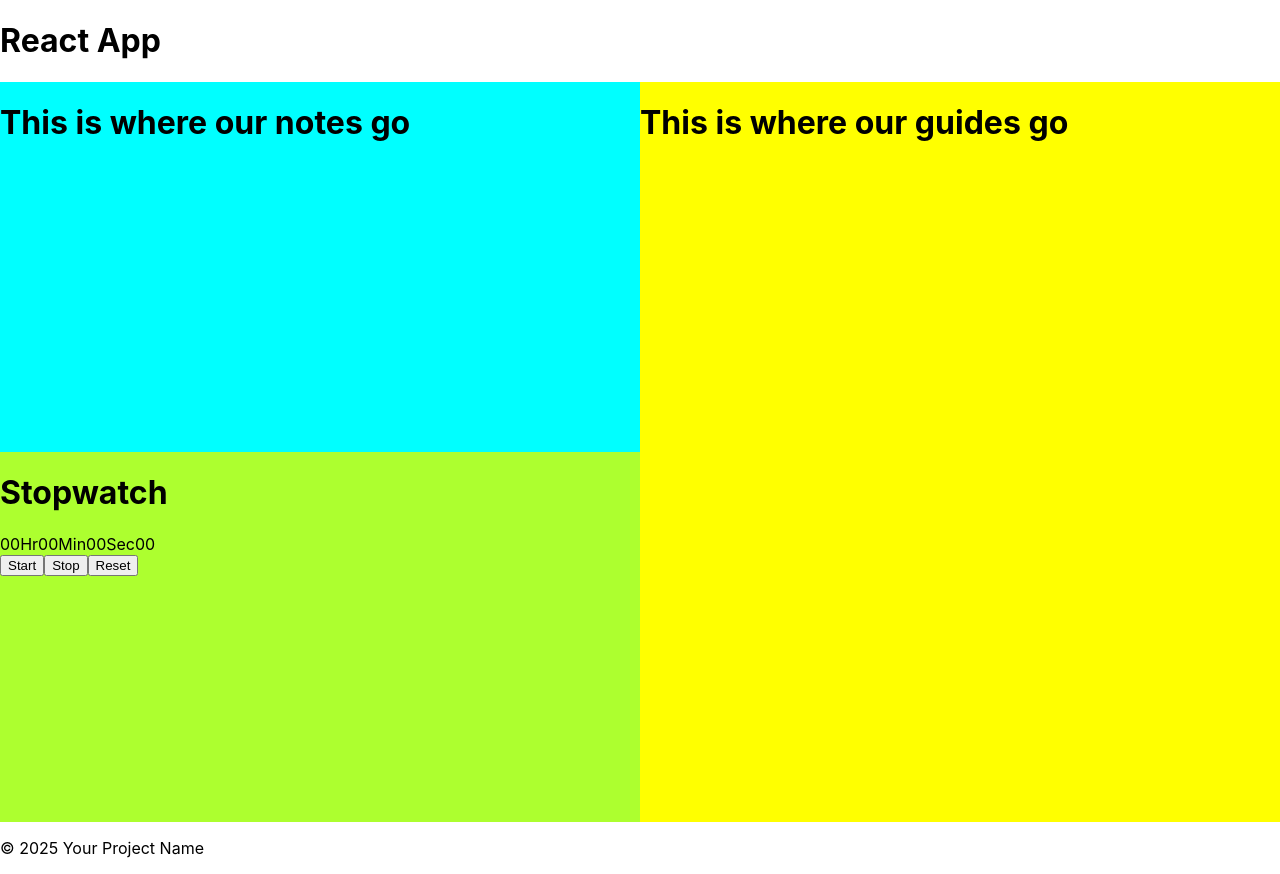
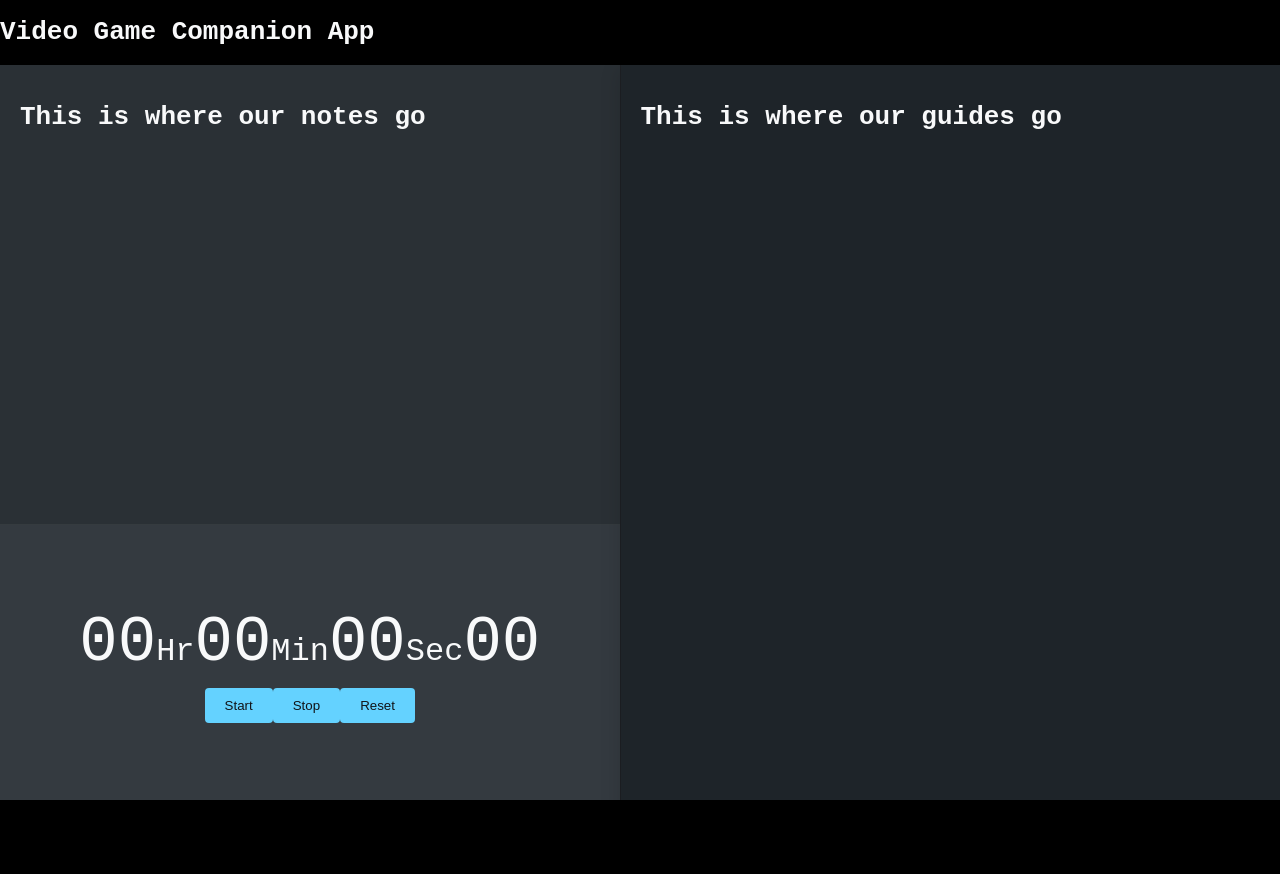
Before and after one commit to sah0017/SENG2513, a React (Create React App) app in the folder client/: page / in a window 1280 px wide. After the commit the page ends 800 px from the top, so only its background shows below. Built offline with nearby package versions, Linux system fonts and the light colour scheme.

Commit message:
updated UI design to be more modern

```diff
--- a/client/src/App.css
+++ b/client/src/App.css
@@ -1,36 +1,54 @@
+html, body {
+  margin: 0;
+  padding: 0;
+  overflow: hidden;
+  height: 100%;
+  font-family: 'Inter', -apple-system, BlinkMacSystemFont, sans-serif;
+  color: #f8f9fa;
+}
+
 .App {
   text-align: center;
+  height: 100%;
 }
 
 .App-logo {
   height: 40vmin;
   pointer-events: none;
+  filter: drop-shadow(0 0 0.75rem rgba(0, 0, 0, 0.2));
 }
 
 .App-header {
-  background-color: #282c34;
+  background-color: #1a1c22;
   min-height: 100vh;
   display: flex;
   flex-direction: column;
   align-items: center;
   justify-content: center;
   font-size: calc(10px + 2vmin);
-  color: white;
+  color: #1a1c22;
 }
 
 .App-link {
-  color: #61dafb;
+  color: #64d2ff;
+  text-decoration: none;
+  transition: color 0.2s ease;
+}
+
+.App-link:hover {
+  color: #a5e9ff;
 }
 
 .divider {
   display: flex;
   height: calc(100vh - 60px);
   width: 100%;
-  background-color: antiquewhite;
+  background-color: #121418;
 }
 
 .page {
   height: 100%;
+  box-shadow: 0 4px 20px rgba(0, 0, 0, 0.15);
 }
 
 .left-side {
@@ -38,19 +56,55 @@
   flex-direction: column;
   width: 50%;
   height: 100%;
+  border-right: 1px solid rgba(255, 255, 255, 0.05);
 }
 
 #guides {
   width: 50%;
-  background-color: yellow;
+  background-color: #1e2429;
+  padding: 20px;
+  overflow-y: auto;
+  transition: background-color 0.3s ease;
+}
+
+#guides:hover {
+  background-color: #232a30;
 }
 
 #notes {
-  height: 50%;
-  background-color: aqua;
+  height: 60%;
+  background-color: #2a3035;
+  padding: 20px;
+  overflow-y: auto;
+  border-bottom: 1px solid rgba(255, 255, 255, 0.05);
 }
 
 #timer {
-  height: 50%;
-  background-color: greenyellow;
+  height: 40%;
+  background-color: #343a40;
+  display: flex;
+  align-items: center;
+  justify-content: center;
+  font-size: 2rem;
+  font-weight: 300;
 }
+
+.btn {
+  background-color: #64d2ff;
+  color: #121418;
+  border: none;
+  padding: 10px 20px;
+  border-radius: 4px;
+  font-weight: 500;
+  cursor: pointer;
+  transition: all 0.2s ease;
+}
+
+.btn:hover {
+  background-color: #a5e9ff;
+  box-shadow: 0 4px 8px rgba(0, 0, 0, 0.1);
+}
+
+* {
+  transition: background-color 0.3s ease, color 0.3s ease;
+}
--- a/client/src/Timer.css
+++ b/client/src/Timer.css
@@ -0,0 +1,24 @@
+.container {
+    display: flex;
+    flex-direction: column;
+    align-items: center;
+    justify-content: center;
+    width: 100%;
+    max-width: 500px;
+    margin: 0 auto;
+    padding: 2rem;
+  }
+
+#time {
+    justify-content: center;
+    align-items: baseline;
+}
+
+.digit {
+    font-size: 4rem;
+    font-family: monospace;
+}
+
+.txt {
+    font-family: monospace;
+}
--- a/client/src/Timer.js
+++ b/client/src/Timer.js
@@ -31,7 +31,6 @@ const Timer = () => {
 
     return (
         <div className="container">
-            <h1>Stopwatch</h1>
             <div id="time">
                 <span className="digit">{String(hours).padStart(2, "0")}</span>
                 <span className="txt">Hr</span>
--- a/client/src/index.css
+++ b/client/src/index.css
@@ -5,9 +5,14 @@ body {
     sans-serif;
   -webkit-font-smoothing: antialiased;
   -moz-osx-font-smoothing: grayscale;
+  background-color: #000000
 }
 
 code {
   font-family: source-code-pro, Menlo, Monaco, Consolas, 'Courier New',
     monospace;
 }
+
+h1 {
+  font-family: monospace;
+}
--- a/client/src/index.js
+++ b/client/src/index.js
@@ -10,15 +10,12 @@ root.render(
   <React.StrictMode>
     <div>
       <header>
-        <h1>React App</h1>
+        <h1>Video Game Companion App</h1>
         <div></div>
       </header>
       <BrowserRouter>
         <App />
       </BrowserRouter>
-      <footer>
-        <p>&copy; 2025 Your Project Name</p>
-      </footer>
     </div>
 
 
```
